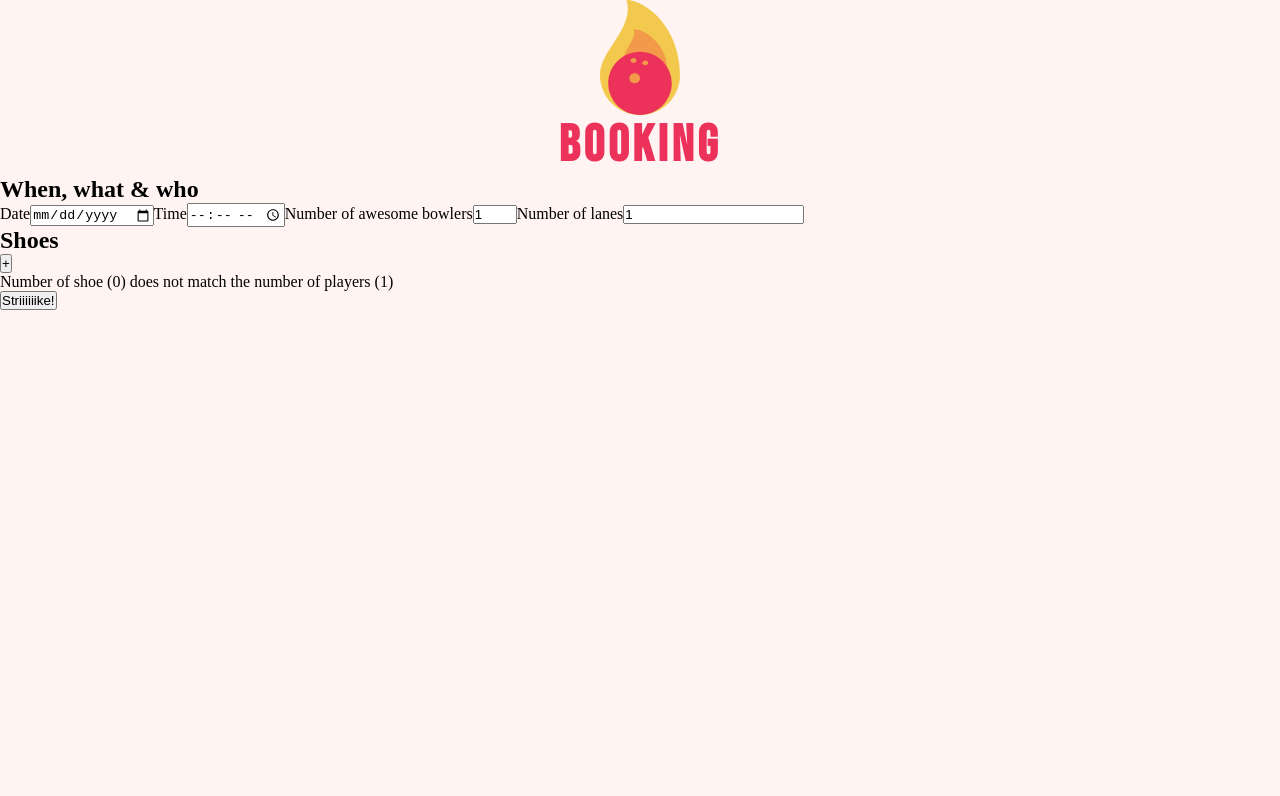
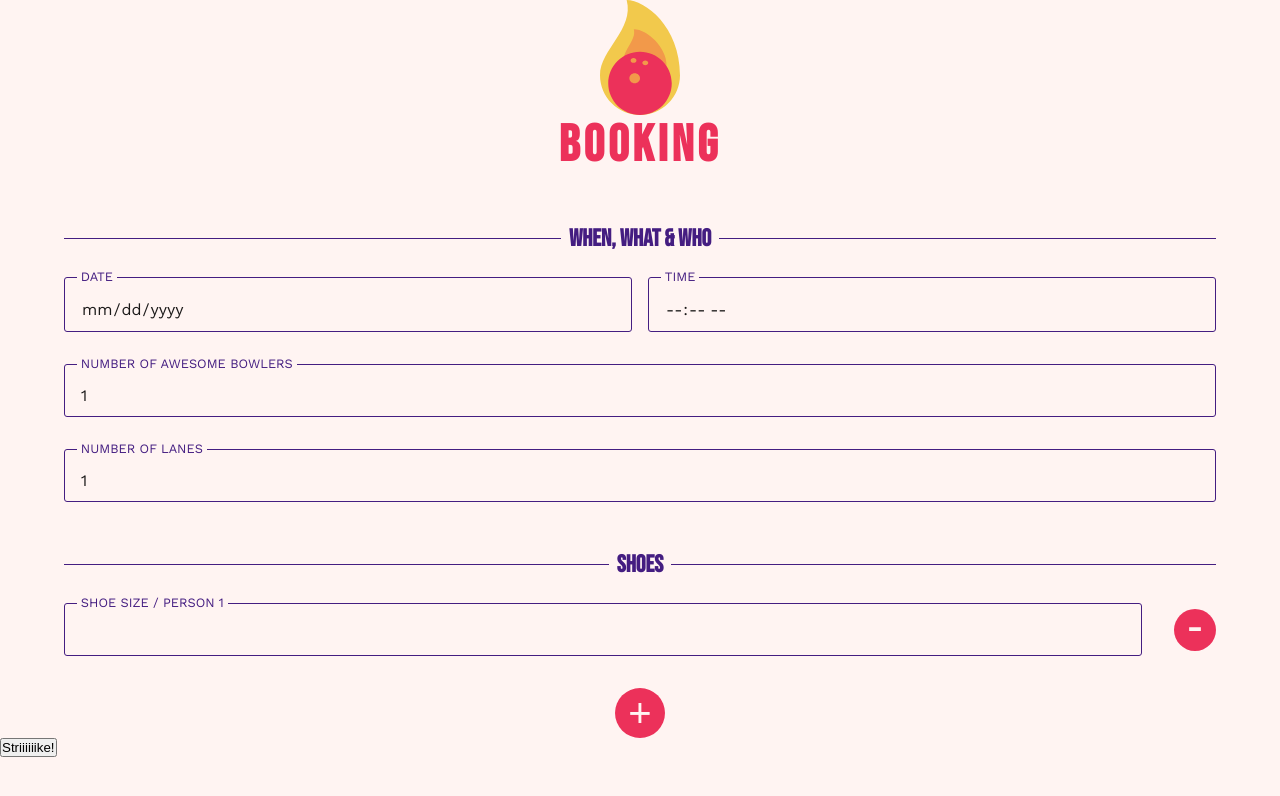
Before and after one commit to isabellarssonn/strajk-bowling-exam, a React (Vite) app: page / in a window 1280 px wide. Shown: the top 796 px of the page. Built offline with nearby package versions, Linux system fonts and the light colour scheme.

Commit message:
form styling

```diff
--- a/src/components/BookingForm/BookingForm.tsx
+++ b/src/components/BookingForm/BookingForm.tsx
@@ -1,6 +1,7 @@
 import { useState } from "react";
 import Shoeform from "../ShoeForm/Shoeform";
 import type { BookingRequest } from "../../interfaces/interfaces"
+import "./bookingForm.css"
 
 interface BookingFormProps {
     onSubmit: (data: BookingRequest) => void;
@@ -11,7 +12,7 @@ function BookingForm({ onSubmit }: BookingFormProps) {
     const [time, setTime] = useState("");
     const [people, setPeople] = useState(1);
     const [lanes, setLanes] = useState(1);
-    const [shoes, setShoes] = useState<number[]>([]);
+    const [shoes, setShoes] = useState<number[]>([0]);
 
     function handleSubmit(e: React.FormEvent) {
         e.preventDefault();
@@ -29,59 +30,68 @@ function BookingForm({ onSubmit }: BookingFormProps) {
   return (
     <form className="booking__form" onSubmit={handleSubmit}>
         <section className="booking__section">
+            <div className="title__section">
+                <span className="line"></span>
                 <h2 className="booking__title">When, what & who</h2>
+                <span className="line"></span>
+            </div>
 
-            <label className="date__label">
-                Date
+            <div className="when__row">
+                <div className="input__wrapper">
+                    <label className="label">Date</label>
                         <input
+                        className="input"
                         type="date"
                         value={date}
                         onChange={e => setDate(e.target.value)}
                         required
                         />
-            </label>
+                </div>
 
-            <label className="time__label">
-                Time
+                <div className="input__wrapper">
+                    <label className="label">Time</label>
                         <input
+                        className="input"
                         type="time"
                         value={time}
                         onChange={e => setTime(e.target.value)}
                         required
                         />
-            </label>
+                </div>
+            </div>
 
-            <label className="people__label">
-                Number of awesome bowlers
+            <div className="input__wrapper">
+                <label className="label">Number of awesome bowlers</label>
                     <input
+                    className="input"
                     type="number"
                     value={people}
                     onChange={e => setPeople(Number(e.target.value))}
                     min={1}
-                max={people * 4}
+                    max={lanes * 4}
                     required
                     />
-            </label>
+            </div>
 
-            <label className="lanes__label">
-                Number of lanes
+            <div className="input__wrapper">
+                <label className="label">Number of lanes</label>
                     <input
+                    className="input"
                     type="number"
                     value={lanes}
                     onChange={e => setLanes(Number(e.target.value))}
                     min={1}
                     required
                     />
-            </label>
+                </div>
         </section>
 
-        <section className="shoe__section">
+
         <Shoeform
         people={people}
         shoes={shoes}
         setShoes={setShoes}
         />
-        </section>
 
         <button className="submit__button" type="submit">
             Striiiiiike!
--- /dev/null
+++ b/src/components/BookingForm/bookingForm.css
@@ -0,0 +1,79 @@
+.booking__section {
+    display: flex;
+    flex-direction: column;
+    align-items: center;
+    width: 90%;
+    margin: 0 auto;
+}
+
+.title__section {
+    display: flex;
+    align-items: center;
+    gap: 0.5rem;
+    width: 100%;
+    margin-top: 3rem;
+    margin-bottom: 1.5rem;
+}
+
+.title__section .line {
+    flex: 1;
+    height: 1px;
+    background-color: var(--purple);
+    display: inline-block;
+}
+
+.booking__title {
+    font-family: var(--primary-font);
+    color: var(--purple);
+}
+
+.when__row {
+    display: flex;
+    gap: 1rem;
+    width: 100%;
+}
+
+.input__wrapper {
+  width: 100%;
+  position: relative;
+  margin-bottom: 2rem;
+}
+
+.input {
+    width: 100%;
+    padding: 1.3rem 0.5rem 0.7rem 1rem;
+    border: 1px solid var(--purple);
+    border-radius: 3px;
+    font-size: 1rem;
+    background-color: var(--light-pink);
+    color: var(--black);
+    font-family: var(--secondary-font);
+}
+
+.input:focus {
+    color: var(--dark-pink);
+    border: 1px solid var(--dark-pink);
+    outline: none;
+}
+
+.label {
+  position: absolute;
+  top: -0.5rem;
+  left: 0.8rem;
+  font-size: 0.8rem;
+  color: var(--purple);
+  font-family: var(--secondary-font);
+  text-transform: uppercase;
+  background-color: var(--light-pink);
+  padding: 0 0.25rem;
+  pointer-events: none;
+}
+
+.input__wrapper:focus-within .label {
+    color: var(--dark-pink);
+}
+
+input[type="date"]::-webkit-calendar-picker-indicator,
+input[type="time"]::-webkit-calendar-picker-indicator {
+    display: none;
+}
--- a/src/components/ShoeForm/Shoeform.tsx
+++ b/src/components/ShoeForm/Shoeform.tsx
@@ -1,4 +1,5 @@
 import {useState, useEffect } from "react";
+import "./shoeForm.css"
 
 interface ShoeFormProps {
     people: number;
@@ -26,25 +27,32 @@ function Shoeform({ people, shoes, setShoes}: ShoeFormProps) {
 
     useEffect(() => {
         if (shoes.length !== people) {
-            setError(`Number of shoe (${shoes.length}) does not match the number of players (${people})`);
+            setError(`Number of shoes (${shoes.length}) does not match the number of bowlers (${people}).`);
         } else {
             setError(null);
         }
     }, [shoes, people]);
 
   return (
-    <section className="shoe__form">
-        <h2 className="shoes__title">Shoes</h2>
+    <section className="shoe__section">
+        <div className="shoe-title__section">
+            <span className="line"></span>
+            <h2 className="shoe__title">Shoes</h2>
+            <span className="line"></span>
+        </div>
         {shoes.map((size, i) => (
             <div key={i} className="shoe__row">
-                Shoe size / person {i + 1}
+                <label className="label">Shoe size / person {i + 1}</label>
                 <input
+                className="input"
                 type="number"
                 value={size || ""}
                 onChange={e => updateShoeSize(i, Number(e.target.value))}
                 required
                 />
-                <button className="remove__btn" type="button" onClick={() => removeShoe(i)}>-</button>
+                <div className="button__wrapper">
+                    <button className="remove__btn" type="button" onClick={() => removeShoe(i)}>-</button>
+                </div>
             </div>
         ))}
         <button className="add__btn" type="button" onClick={addShoe}>+</button>
--- /dev/null
+++ b/src/components/ShoeForm/shoeForm.css
@@ -0,0 +1,85 @@
+.shoe__section {
+    display: flex;
+    flex-direction: column;
+    align-items: center;
+    width: 90%;
+    margin: 0 auto;
+}
+
+.shoe-title__section {
+    display: flex;
+    align-items: center;
+    gap: 0.5rem;
+    width: 100%;
+    margin-top: 1rem;
+    margin-bottom: 1.5rem;
+}
+
+.shoe-title__section .line {
+    flex: 1;
+    height: 1px;
+    background-color: var(--purple);
+    display: inline-block;
+}
+
+.shoe__title {
+    font-family: var(--primary-font);
+    color: var(--purple);
+}
+
+.shoe__row {
+    display: flex;
+    align-items: center;
+    width: 100%;
+    position: relative;
+    gap: 2rem;
+    margin-bottom: 2rem;
+}
+
+.shoe__row:focus-within .label {
+    color: var(--dark-pink);
+}
+
+.button__wrapper {
+    display: flex;
+    align-items: center;
+    height: 50px;
+}
+
+.remove__btn, .add__btn {
+    color: var(--light-pink);
+    background-color: var(--dark-pink);
+    font-size: var(--secondary-font);
+    font-size: 3rem;
+    display: flex;
+    justify-content: center;
+    align-items: center;
+    width: 42px;
+    height: 42px;
+    border: none;
+    border-radius: 50%;
+    padding-bottom: 0.5rem;
+}
+
+.add__btn {
+    color: var(--light-pink);
+    background-color: var(--dark-pink);
+    font-size: var(--secondary-font);
+    font-size: 2.5rem;
+    display: flex;
+    justify-content: center;
+    align-items: center;
+    width: 50px;
+    height: 50px;
+    border: none;
+    border-radius: 50%;
+    padding-top: 0.5rem;
+}
+
+.error__msg {
+    text-align: center;
+    width: 80%;
+    font-family: var(--secondary-font);
+    margin-top: 1.5rem;
+    margin-bottom: 1.5rem;
+}
```
Lines whose indentation alone changed are shown as unchanged.
